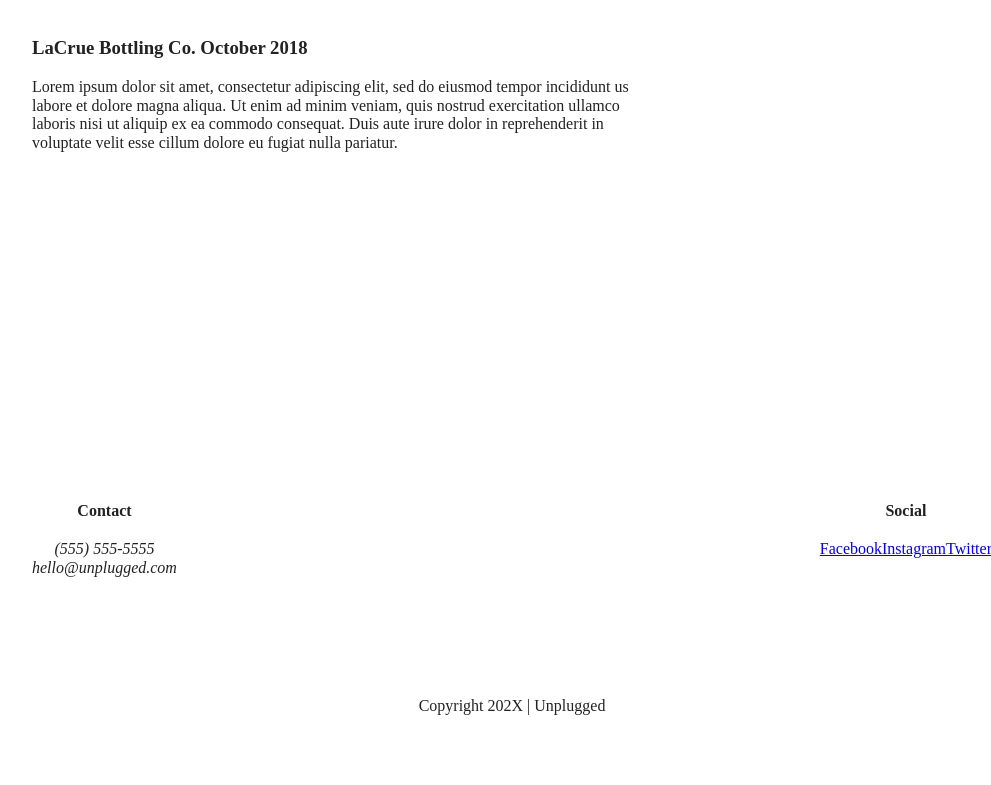
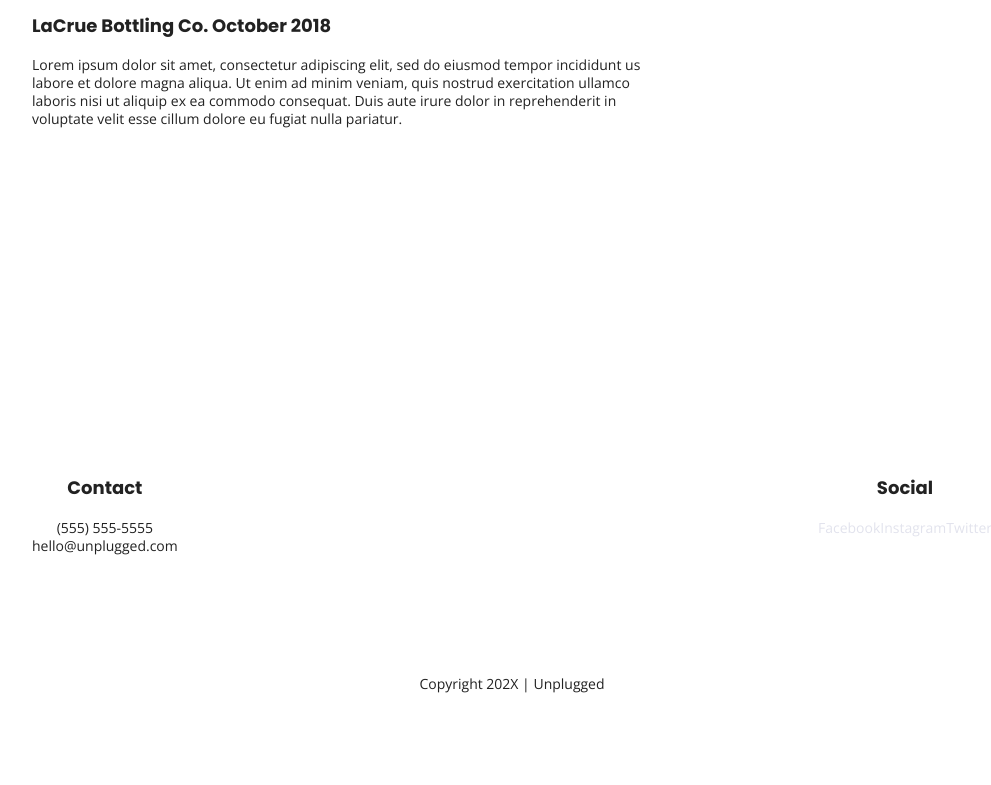
Before and after one commit to izydempsey/unplugged-website-folder, a website built with Parcel: page index.html in a window 1280 px wide. Shown: the part 1137-1922 px from the top of the page, without its empty margins (128-1119 px from the left). After the commit the page ends 1900 px from the top, so only its background shows below. Built offline with nearby package versions, Linux system fonts and the light colour scheme.

Commit message:
Styled somes fonts

```diff
--- a/css/main.css
+++ b/css/main.css
@@ -86,6 +86,54 @@ textarea {
 /* ==========================================================================
    Author's custom styles
    ========================================================================== */
+
+   /* General styles*/
+
+   html {
+    font-size: 16px;
+   }
+
+   body {
+    font-family: 'Open Sans', sans-serif;
+    font-size: 1em;
+   }
+
+   ul, ol {
+    list-style: none;
+   }
+
+   a {
+    color: #e2e3ed;
+    text-decoration: none;
+   }
+
+   h2 {
+    font-family: 'Poppins', sans-serif;
+    font-family: font-size: 1.875em;;
+   }
+
+   h3, h4 {
+    font-family: 'Poppins', sans-serif;
+    font-size: 1.125em;
+   }
+
+   p {
+    font-size: .875em;
+    line-height: 1.285;
+   }
+
+   img {
+
+   }
+
+   figure {
+
+   }
+
+   address {
+    font-style: normal;
+
+   }
 
 .content-wrapper {
   width: 90%;
--- a/index.html
+++ b/index.html
@@ -20,6 +20,8 @@
   <link rel="stylesheet" href="css/main.css">
 
   <meta name="theme-color" content="#fafafa">
+  <!-- Google Fonts -->
+  <link href="https://fonts.googleapis.com/css?family=Open+Sans:400,700|Poppins:500,700" rel="stylesheet">
 </head>
 
 <body>
@@ -42,7 +44,7 @@
   <main>
     <section class="hero-area">
         <div class="content-wrapper">
-          <h1>Retreat from the desk, return refreshed. (Delete Me)</h1>
+          <h1>Retreat from the desk, return refreshed.</h1>
         </div>
     </section>
     <aside>
```
Also changed, not shown: about/index.html (+2 -0 lines), faq/index.html (+2 -0 lines).
